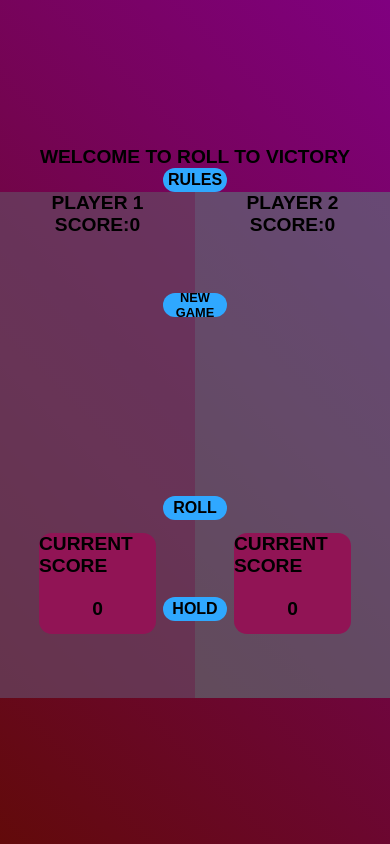
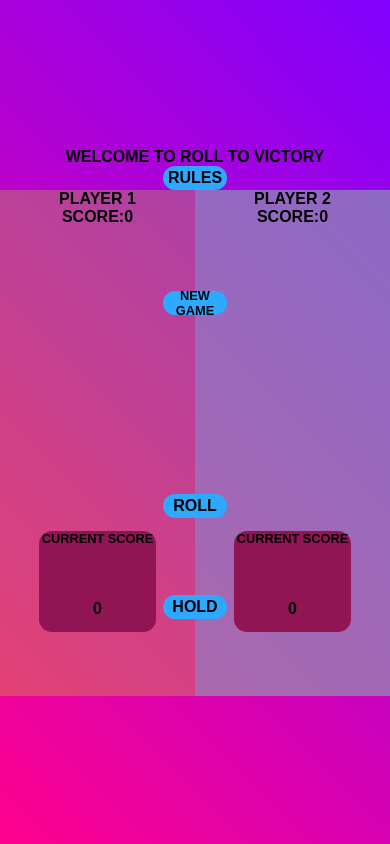
Before and after one commit to faizal04/dice-roll-game, a plain HTML site: page index.html in a window 390 px wide. Drawn offline with Linux system fonts and the light colour scheme; a web font is replaced by a local one.

Commit message:
colorchange

```diff
--- a/style.css
+++ b/style.css
@@ -11,7 +11,7 @@ body {
     align-items: center;
     justify-content: center;
     flex-direction: column;
-    background: linear-gradient(45deg, rgb(98, 10, 10), purple);
+    background: linear-gradient(45deg, rgba(255, 0, 140, 0.993), rgb(128, 1, 255));
 }
 
 .new-game {
@@ -36,7 +36,7 @@ body {
 
 .player0 {
     position: relative;
-    background: rgba(93, 116, 121, 0.618);
+    background: rgba(140, 168, 175, 0.618);
     display: flex;
     flex: 1 1 20rem;
     align-items: center;
@@ -64,7 +64,8 @@ body {
 .player1 {
     position: relative;
     display: flex;
-    background: rgba(93, 116, 121, 0.618);
+    background: rgba(140, 168, 175, 0.618);
+
 
     flex: 1 1 20rem;
     align-items: center;
@@ -135,7 +136,7 @@ body {
 }
 
 .active--player {
-    background: rgba(102, 70, 97, 0.721);
+    background: rgba(190, 253, 0, 0.248);
 }
 
 .win {
@@ -154,7 +155,7 @@ body {
 .rules {
     min-height: 20vh;
     min-width: 50vw;
-    background: #756969;
+    background: #accaf4bc;
     padding-left: 2rem;
     padding-right: 2rem;
 
@@ -164,6 +165,10 @@ p {
     font-size: 13px;
     font-weight: 800;
 }
+
+/* .currentscore-style h3 {
+    font-size: 0.8;
+} */
 
 @media screen and (max-width:750px) {
     .btn {
@@ -182,10 +187,14 @@ p {
     h1,
     h2,
     h3 {
-        font-size: 1.2rem;
+        font-size: 1rem;
     }
 
     .new-game {
+        font-size: 0.8rem;
+    }
+
+    .currentscore-style h3 {
         font-size: 0.8rem;
     }
 
```
